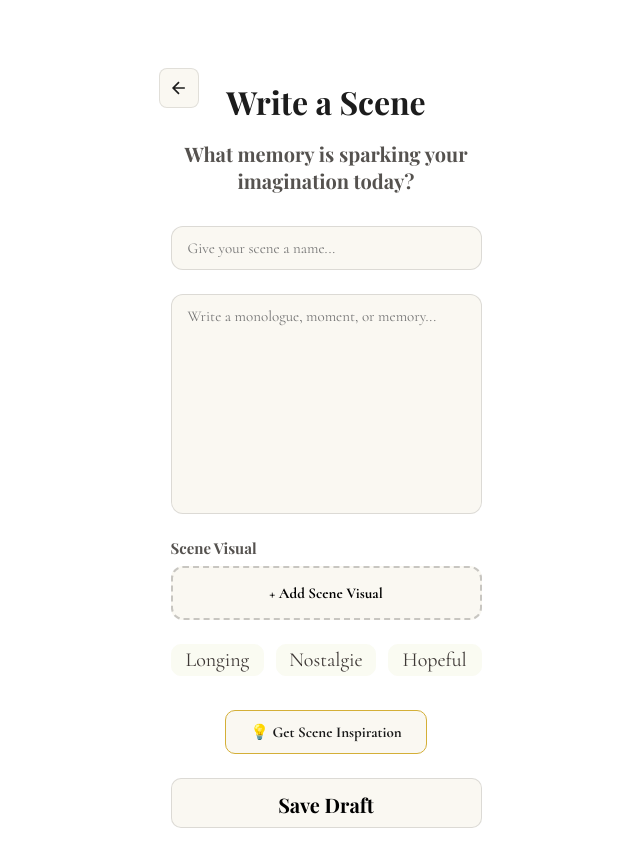
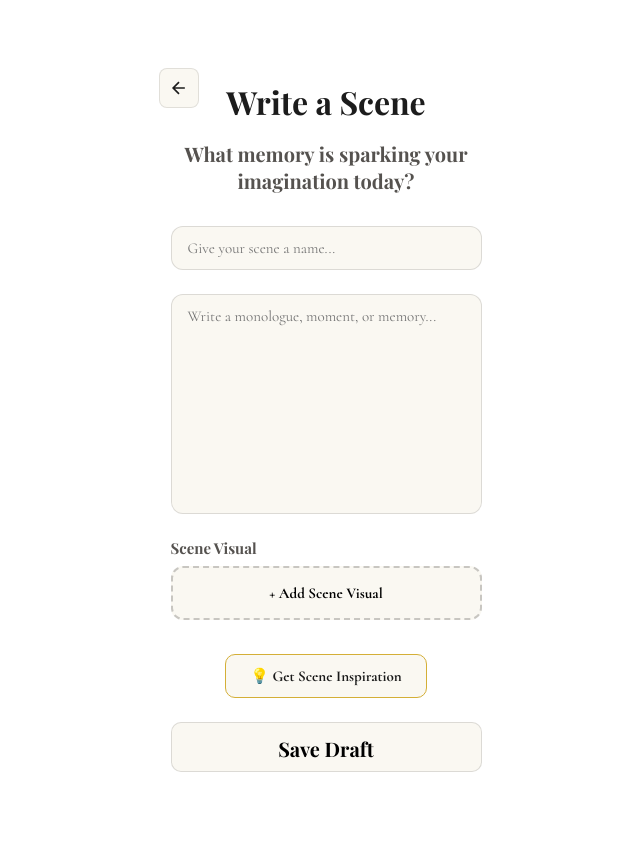
Before and after one commit to usmanraza3388/writeframe-app, a React (Vite) app in the folder frontend/: page /test-scene-composer in a window 1280 px wide. Shown: the top 866 px of the page, without its empty margins (314-954 px from the left). Built offline with nearby package versions, Linux system fonts and the light colour scheme; no server answers.

Commit message:
the composer

```diff
--- a/frontend/src/components/Scenes/SceneComposer.tsx
+++ b/frontend/src/components/Scenes/SceneComposer.tsx
@@ -451,23 +451,6 @@ export const SceneComposer: React.FC = () => {
     transition: 'all 0.3s ease'
   };
 
-  const moodButtonStyle = (): React.CSSProperties => ({
-    width: 100,
-    height: 32,
-    padding: '6px 12px',
-    borderRadius: 10,
-    background: '#FAFBF2',
-    border: '1px solid #FAFBF2',
-    cursor: 'pointer',
-    fontSize: 20,
-    fontFamily: "'Cormorant', serif",
-    fontWeight: 500,
-    color: '#3E3836',
-    display: 'flex',
-    alignItems: 'center',
-    justifyContent: 'center'
-  });
-
   if (loadingScene) {
     return (
       <div style={{
@@ -764,23 +747,6 @@ export const SceneComposer: React.FC = () => {
             )}
           </div>
 
-          <div style={{ display: 'flex', gap: 12, justifyContent: 'center' }}>
-            {['Longing', 'Nostalgie', 'Hopeful'].map((mood) => (
-              <button
-                key={mood}
-                type="button"
-                onClick={() => toggleMood(mood)}
-                style={{
-                  ...moodButtonStyle(),
-                  background: selectedMoods.includes(mood) ? '#1A1A1A' : '#FAFBF2',
-                  color: selectedMoods.includes(mood) ? '#FFFFFF' : '#3E3836'
-                }}
-              >
-                {mood}
-              </button>
-            ))}
-          </div>
-
           <div style={{ textAlign: 'center', marginTop: '10px' }}>
             <button
               type="button"
```
